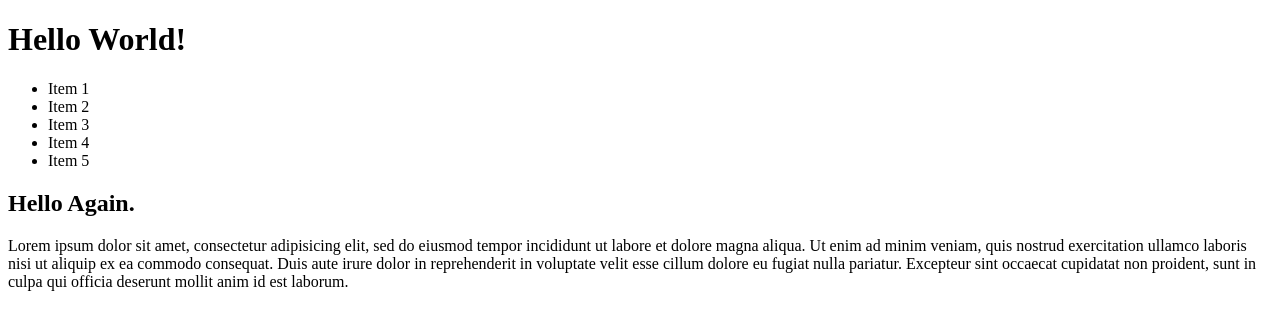
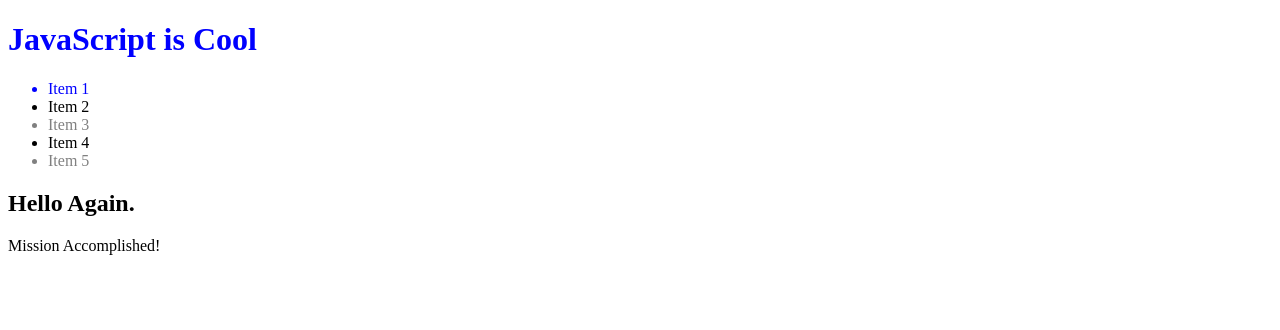
Before and after one commit to RyanZhang1120/codeup-web-exercises, a plain HTML site: page dom-query-js.html in a window 1280 px wide. Drawn offline with Linux system fonts and the light colour scheme.

Commit message:
accomplished

```diff
--- a/dom-query-js.html
+++ b/dom-query-js.html
@@ -29,25 +29,32 @@
   (function() {
     "use strict";
     // TODO: Uncomment next line and get the main header element by id
-    // var mainHeader = ;
+     var mainHeader = document.getElementById('main-header');
 
     // TODO: Set inner html of mainHeader to "JavaScript is Cool"
+    mainHeader.innerHTML = 'JavaScript is Cool';
 
     // TODO: Uncomment the next line and get the sub header element by id
-    // var subHeader = ;
+     var subHeader = document.getElementById('sub-header');
 
     // TODO: Set the text color of subHeader to blue
+    mainHeader.style.color = 'blue';
 
     // TODO: Uncomment the next line and get all list items
-    // var listItems = ;
+     var listItems = document.getElementsByTagName('li');
 
     // TODO: Set text color on every other list item to grey
+    for(let i = 0; i < listItems.length; i += 2) {
+      listItems[i].style.color = 'grey';
+    }
     // TODO: Set text color of li with dbid = 1 to blue
+    listItems[0].style.color = 'blue'
 
     // TODO: Uncomment the next line and get all elements with class name sub-paragraph
-    // var subParagraphs = ;
+     var subParagraphs = document.getElementsByClassName('sub-paragraph');
 
     // TODO: Change the text in the first sub paragraph to "Mission Accomplished!"
+    subParagraphs[0].innerHTML = 'Mission Accomplished!';
   })();
 </script>
 </body>
```
